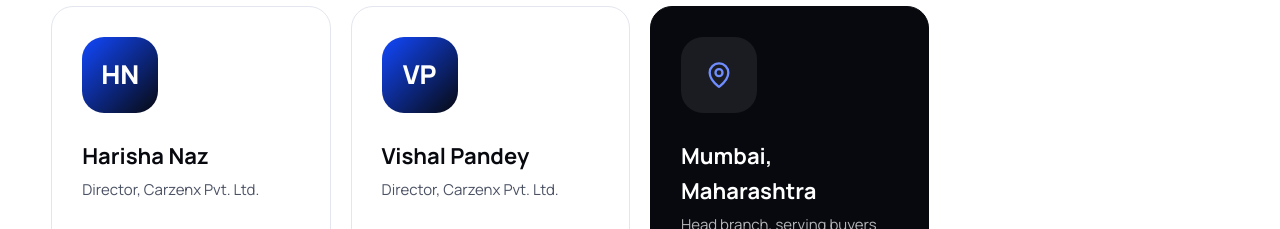
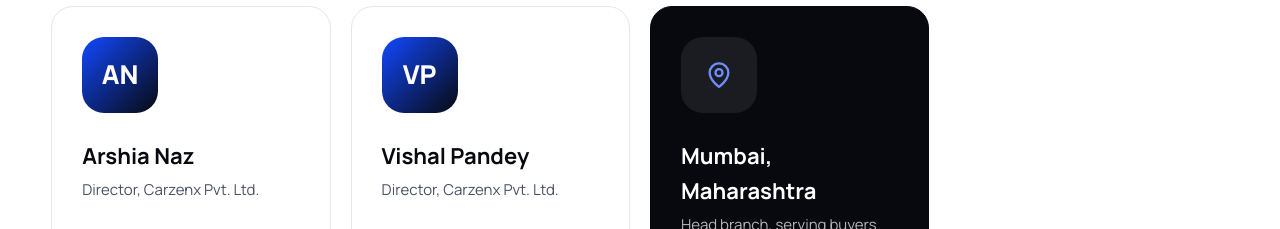
Before and after one commit to itsriteshraj044-coder/car-loan, a React (Vite) app: page /about in a window 1280 px wide. Shown: the part 3240-3469 px from the top of the page. Built offline with nearby package versions, Linux system fonts and the light colour scheme.

Commit message:
Update director name to Arshia Naz

```diff
--- a/src/data/site.ts
+++ b/src/data/site.ts
@@ -14,7 +14,7 @@ export const site = {
   /** WhatsApp number with country code, digits only. Leave empty to hide WhatsApp buttons. */
   whatsapp: '',
   directors: [
-    { name: 'Harisha Naz', initials: 'HN', role: 'Director, Carzenx Pvt. Ltd.' },
+    { name: 'Arshia Naz', initials: 'AN', role: 'Director, Carzenx Pvt. Ltd.' },
     { name: 'Vishal Pandey', initials: 'VP', role: 'Director, Carzenx Pvt. Ltd.' },
   ],
 }
```
